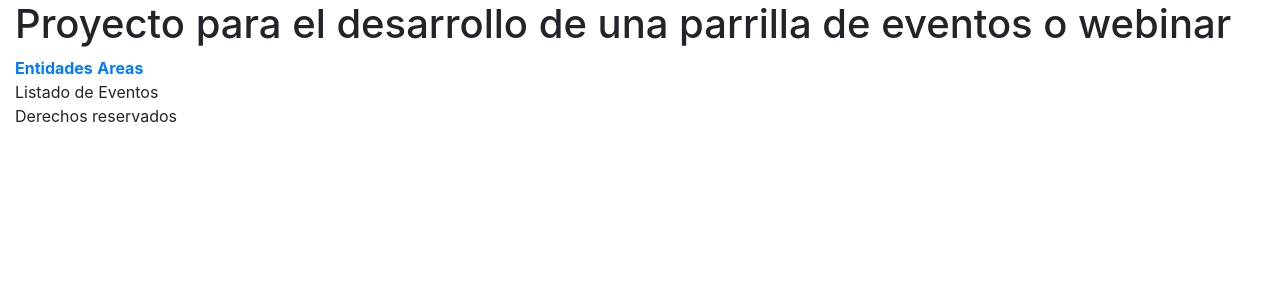
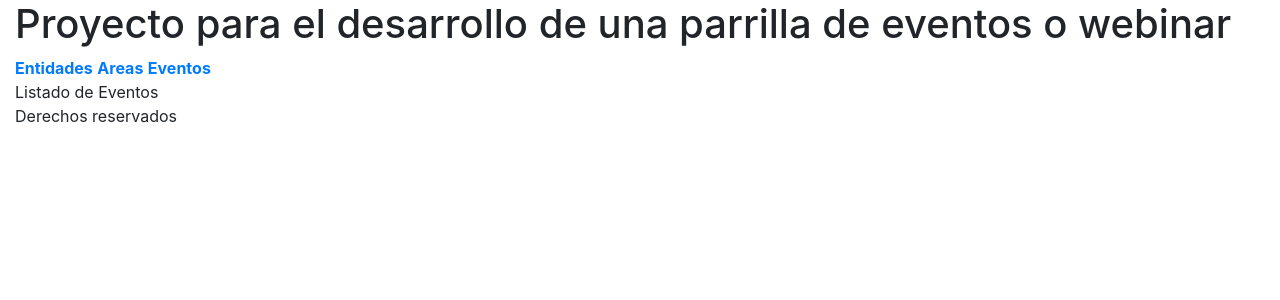
Before and after one commit to siawebufps/siawebinar, a PHP site: page /evento in a window 1280 px wide. Shown: the top 300 px of the page. Run offline with PHP 8.4, Linux system fonts and the light colour scheme; data that the repository does not hold is empty; some libraries are stand-ins or nearby versions.

Commit message:
Se agrego vista de eventos simple

```diff
--- a/controller/eventoController.php
+++ b/controller/eventoController.php
@@ -12,5 +12,8 @@ class EventoController
 		require_once 'views/eventoView.php';
 		require_once 'views/footer.php';
 	}
+	function view($id){
+		echo "EVENTO ID: ".$id;
+	}
 }
 ?>
--- a/views/eventoView.php
+++ b/views/eventoView.php
@@ -2,5 +2,6 @@ Listado de Eventos
 <?php
 	foreach($eventos as $evento) {
 		echo "</br><b>ID: </b>".$evento->getId()." <b>Nombre: </b> ".$evento->getNombre()." <b>Descripcion:</b> ".$evento->getDescripcion();
+		echo " <a href='".BASE_URL."evento/view/".$evento->getId()."'>ver Evento</a>";
 	}
 ?>
--- a/views/header.php
+++ b/views/header.php
@@ -15,5 +15,5 @@
 <header>
 	<h1>Proyecto para el desarrollo de una parrilla de eventos o webinar</h1>
 </header>
-<nav><a href="<?php echo BASE_URL; ?>entidad/"><b>Entidades</b></a><a href="<?php echo BASE_URL; ?>area/"> <b>Areas</b></a></nav>
+<nav><a href="<?php echo BASE_URL; ?>entidad/"><b>Entidades</b></a><a href="<?php echo BASE_URL; ?>area/"> <b>Areas</b></a><a href="<?php echo BASE_URL; ?>evento/"> <b>Eventos</b></a></nav>
 <div>
```
